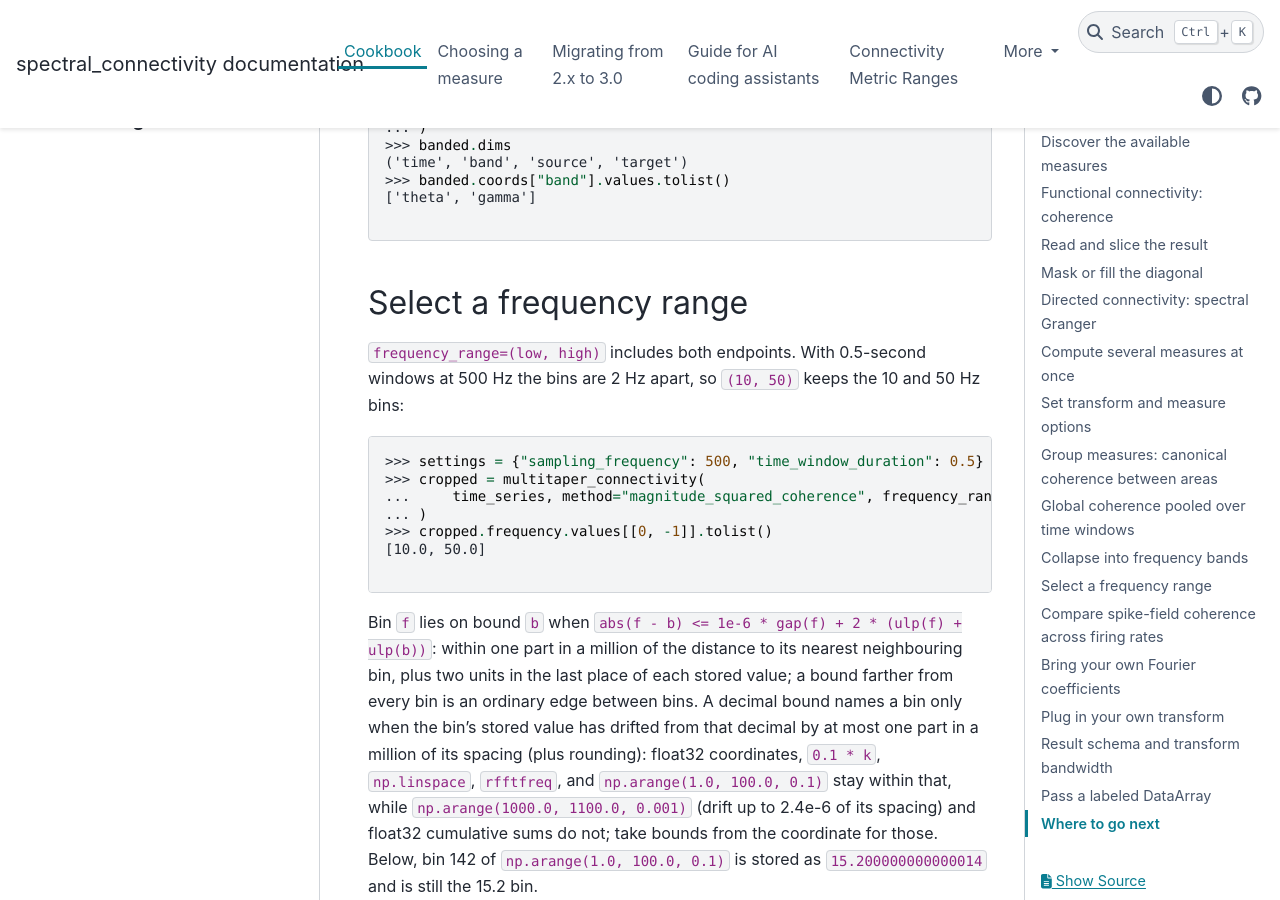
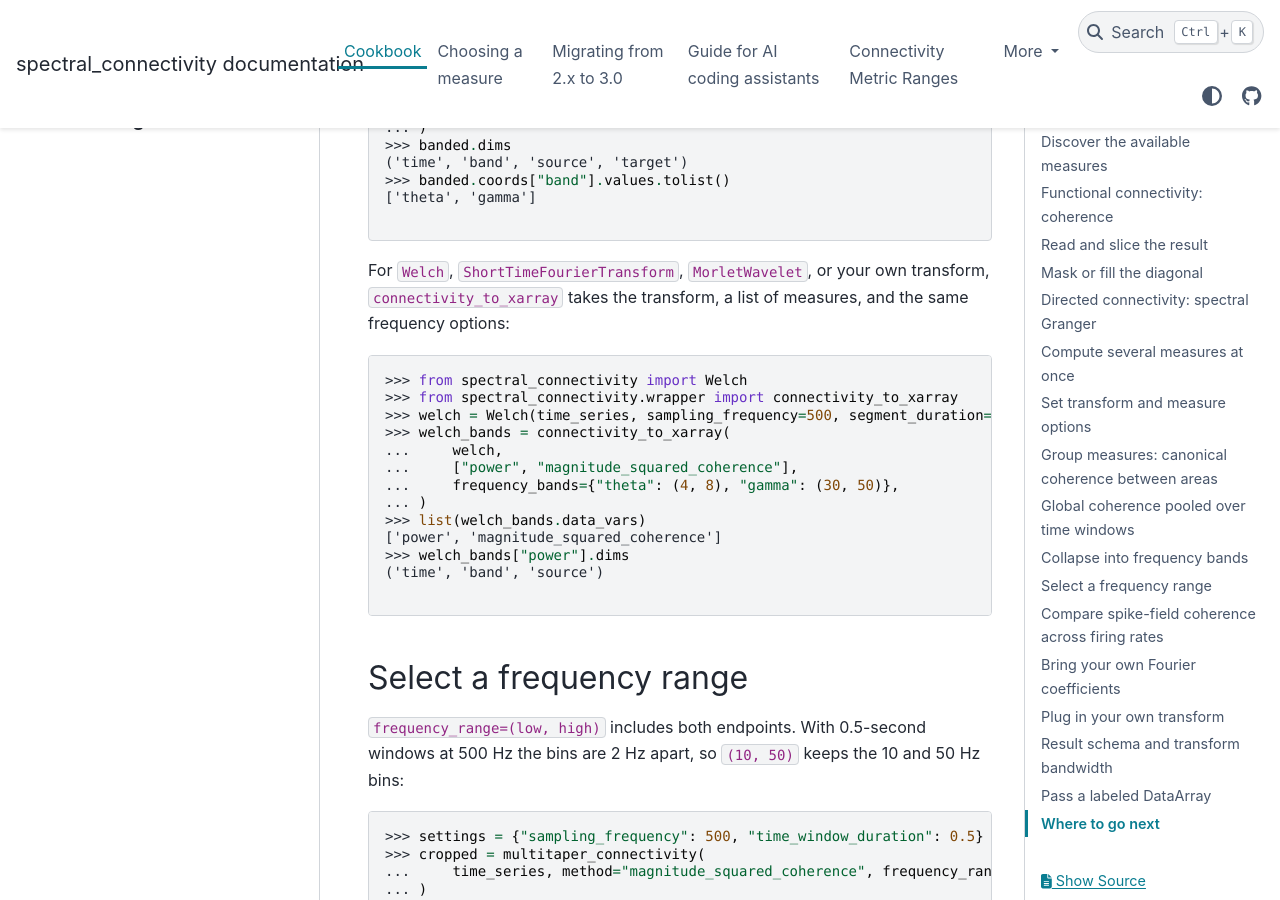
Before and after one commit to Eden-Kramer-Lab/spectral_connectivity, a Sphinx documentation site: the page built from docs/cookbook.md, in a window 1280 px wide and 900 px high, scrolled down 8694 px. Built offline with Sphinx 7.4.7 and the PyData theme 0.15.4, drawn with Linux system fonts in a browser that asks for light colours; pages that are not in the unit, such as notebooks, are missing from menus; the version number could not be read and is left out; some of the changed text lies outside the part shown.

Commit message:
Show connectivity_to_xarray's measure lists in the cookbook and LLM guide
A doctested Welch example of a list with bands, a guide bullet to use it
for non-Multitaper transforms instead of looping with
frequency_band_reduce, a shorter CHANGELOG entry, and the Returns note
that a one-name list is a Dataset.

Co-Authored-By: Claude Opus 5.5 <noreply@anthropic.com>

````diff
--- a/docs/cookbook.md
+++ b/docs/cookbook.md
@@ -258,9 +258,9 @@ go in `connectivity_kwargs`:
 Each setting has one route, so a common setting placed in `transform_kwargs`
 raises `ValueError` instead of silently competing with its named argument, and
 a misspelled key in either mapping raises `TypeError`. `connectivity_to_xarray`
-takes an existing transform, so it has `connectivity_kwargs` (and the named
+takes an existing transform, so it has `connectivity_kwargs` and the named
 `group_labels`, `frequency_range`, `frequency_decimation`, `frequency_bands`,
-and `frequency_reduction`) but no `transform_kwargs`. The working
+and `frequency_reduction`, but no `transform_kwargs`. The working
 precision `dtype` and the Wilson factorization's `minimum_phase_tolerance` and
 `minimum_phase_max_iterations`, used by the directed measures, are named
 arguments of every wrapper; in `connectivity_kwargs` they raise `ValueError`.
@@ -413,6 +413,26 @@ bands. The `frequency` axis is replaced by a labeled `band` axis.
 ('time', 'band', 'source', 'target')
 >>> banded.coords["band"].values.tolist()
 ['theta', 'gamma']
+
+```
+
+For `Welch`, `ShortTimeFourierTransform`, `MorletWavelet`, or your own
+transform, `connectivity_to_xarray` takes the transform, a list of measures,
+and the same frequency options:
+
+```python
+>>> from spectral_connectivity import Welch
+>>> from spectral_connectivity.wrapper import connectivity_to_xarray
+>>> welch = Welch(time_series, sampling_frequency=500, segment_duration=0.5)
+>>> welch_bands = connectivity_to_xarray(
+...     welch,
+...     ["power", "magnitude_squared_coherence"],
+...     frequency_bands={"theta": (4, 8), "gamma": (30, 50)},
+... )
+>>> list(welch_bands.data_vars)
+['power', 'magnitude_squared_coherence']
+>>> welch_bands["power"].dims
+('time', 'band', 'source')
 
 ```
 
````
Also changed, not shown: CHANGELOG.md (+7 -12 lines), docs/llm_guide.md (+6 -0 lines), 1 other file.
